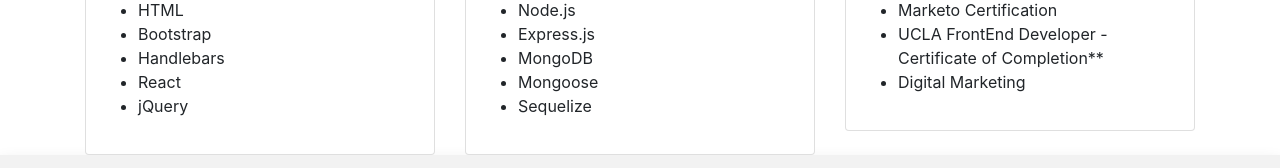
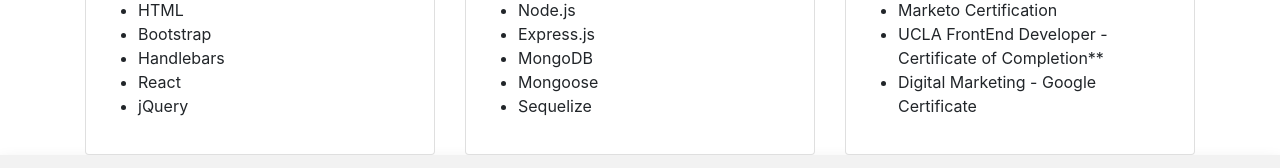
Before and after one commit to es2013/erikasalcedo_, a React (Create React App) app: page /#/skills in a window 1280 px wide. Shown: the part 506-674 px from the top of the page. Built offline with nearby package versions, Linux system fonts and the light colour scheme.

Commit message:
removed unnecessary extra page and fixed switch in app.js

```diff
--- a/src/components/Contact/index.js
+++ b/src/components/Contact/index.js
@@ -34,8 +34,8 @@
 
   console.log(formState);
   return (
-    <section>
-      <h1>Contact me</h1>
+    <section className='contact-me-section'>
+    <h1>Contact me</h1>
       <form id="contact-form" onSubmit={handleSubmit}>
         {/* name input */}
         <div>
--- a/src/components/Skills/index.js
+++ b/src/components/Skills/index.js
@@ -62,7 +62,7 @@
                       <li>marketing automation</li>
                       <li>Marketo Certification</li>
                       <li>UCLA FrontEnd Developer - Certificate of Completion**</li>
-                      <li>Digital Marketing<br/></li>
+                      <li>Digital Marketing - Google Certificate<br/></li>
 
                 </ul>
               </Card.Body>
```
Also changed, not shown: src/pages/About.js (deleted, +0 -19 lines).
